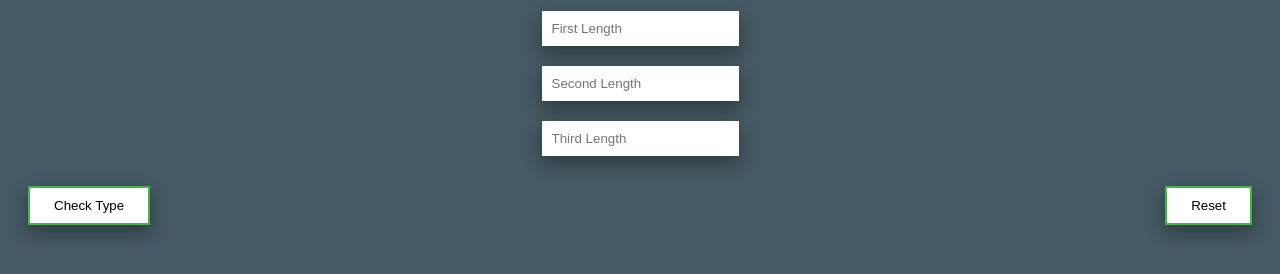
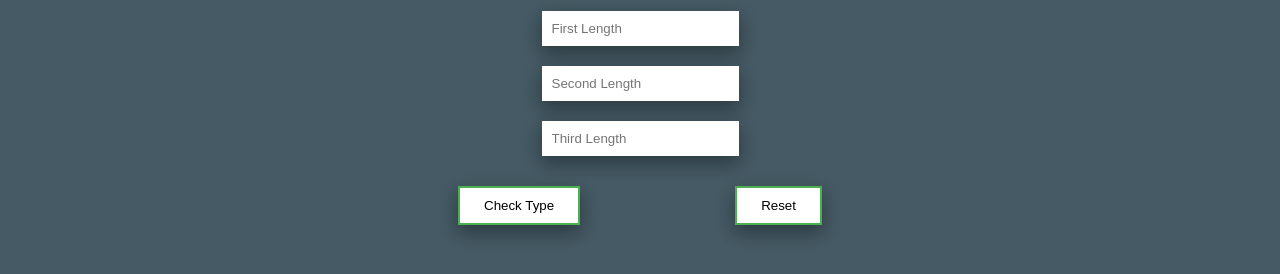
Before and after one commit to Mugo-Ndungu/Triangle-Tracker, a plain HTML site: page index.html in a window 1280 px wide. Shown: the part 190-464 px from the top of the page. Drawn offline with Linux system fonts and the light colour scheme.

Commit message:
Add margin for buttons

```diff
--- a/CSS/style.css
+++ b/CSS/style.css
@@ -26,7 +26,7 @@ input{
   border: 2px solid #4CAF50;
 }
 .buts{
-  margin: 20px;
+  margin: 20px 450px;
   display: flex;
   justify-content: space-between;
 }
```
